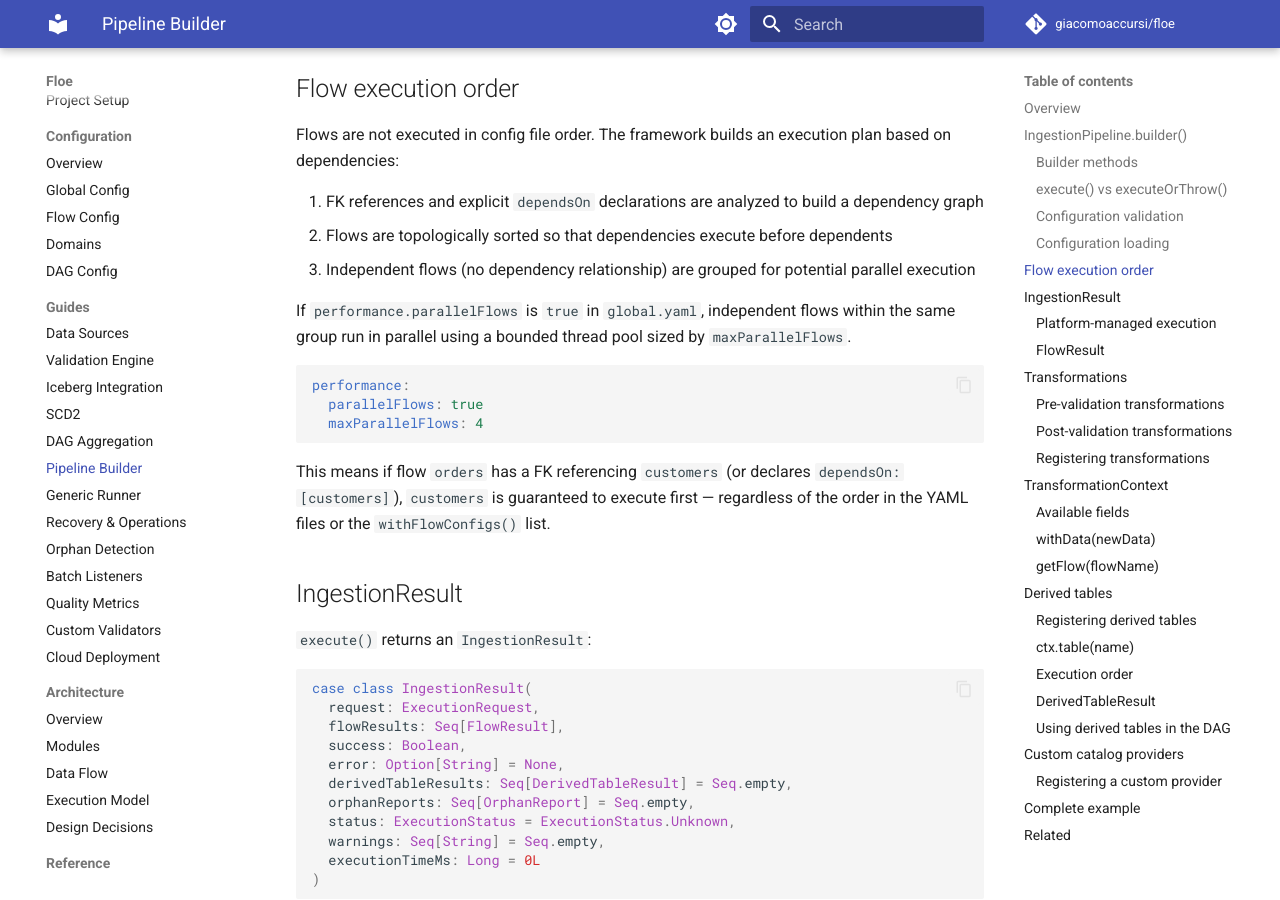
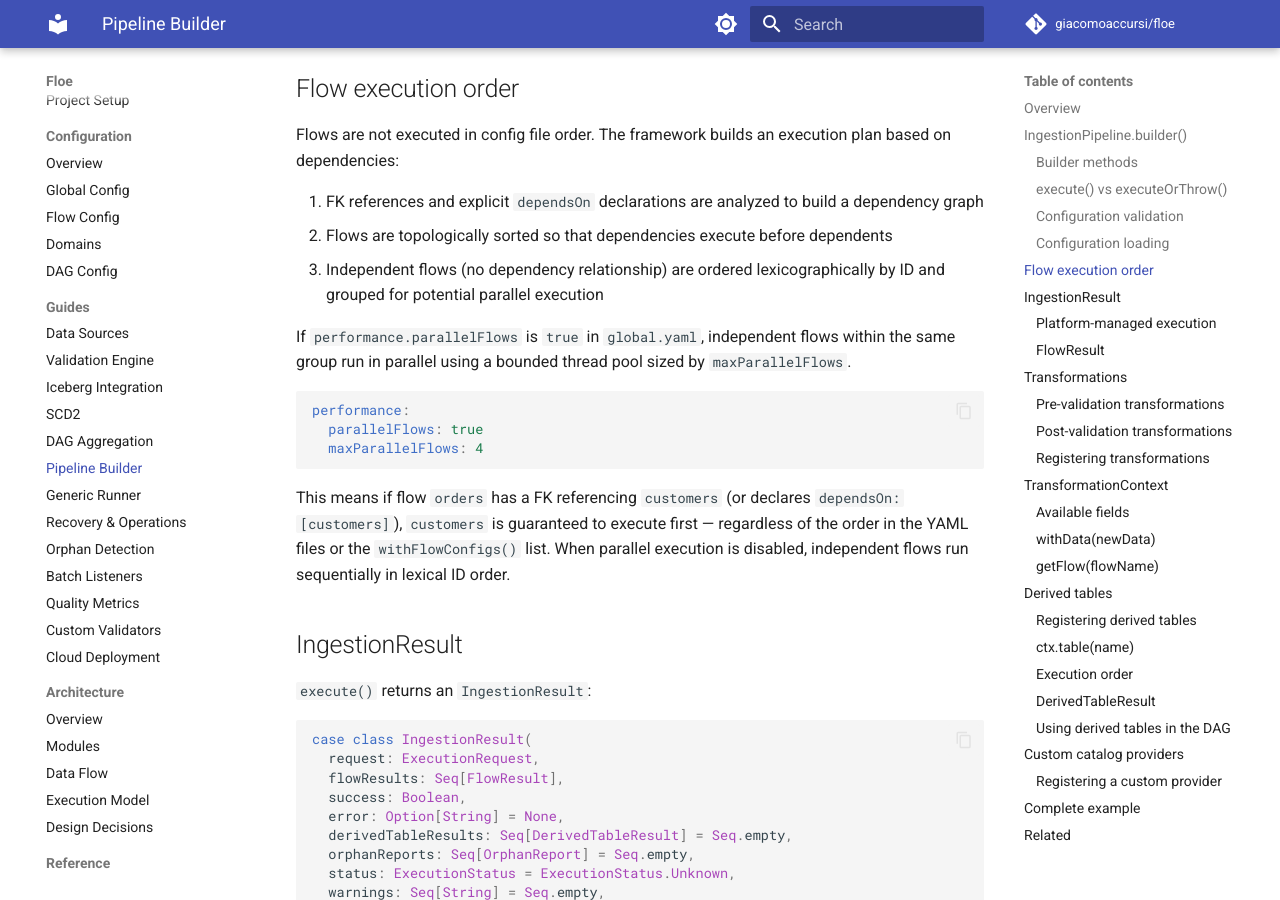
Before and after one commit to giacomoaccursi/Floe, an MkDocs documentation site: the page built from site-docs/guides/pipeline-builder.md, in a window 1280 px wide and 900 px high, scrolled down 4059 px. Built offline with MkDocs 1.6.1 and Material for MkDocs 9.7.7, drawn with Linux system fonts in a browser that asks for light colours; comment, search, counter and statistics services are not loaded.

Commit message:
docs: define deterministic planning order

````diff
--- a/site-docs/guides/pipeline-builder.md
+++ b/site-docs/guides/pipeline-builder.md
@@ -132,7 +132,7 @@ Flows are not executed in config file order. The framework builds an execution p
 
 1. FK references and explicit `dependsOn` declarations are analyzed to build a dependency graph
 2. Flows are topologically sorted so that dependencies execute before dependents
-3. Independent flows (no dependency relationship) are grouped for potential parallel execution
+3. Independent flows (no dependency relationship) are ordered lexicographically by ID and grouped for potential parallel execution
 
 If `performance.parallelFlows` is `true` in `global.yaml`, independent flows within the same group run in parallel using a bounded thread pool sized by `maxParallelFlows`.
 
@@ -142,7 +142,7 @@ performance:
   maxParallelFlows: 4
 ```
 
-This means if flow `orders` has a FK referencing `customers` (or declares `dependsOn: [customers]`), `customers` is guaranteed to execute first — regardless of the order in the YAML files or the `withFlowConfigs()` list.
+This means if flow `orders` has a FK referencing `customers` (or declares `dependsOn: [customers]`), `customers` is guaranteed to execute first — regardless of the order in the YAML files or the `withFlowConfigs()` list. When parallel execution is disabled, independent flows run sequentially in lexical ID order.
 
 ## IngestionResult
 
````
Also changed, not shown: site-docs/architecture/execution-model.md (+1 -1 lines), site-docs/guides/dag-aggregation.md (+1 -1 lines).
